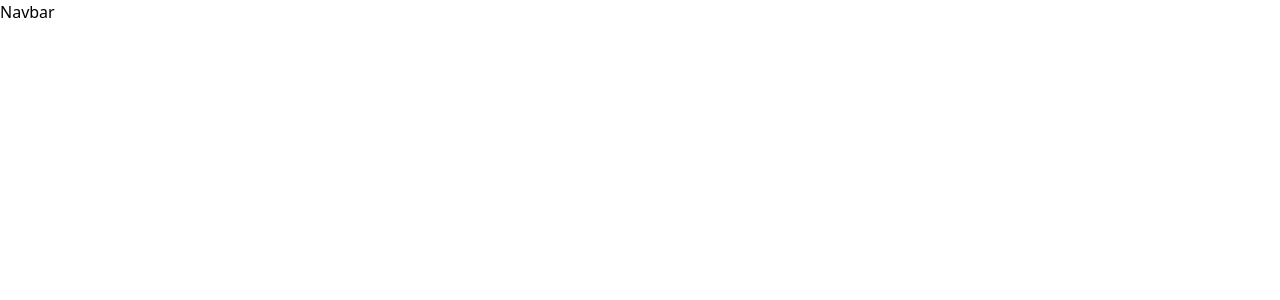
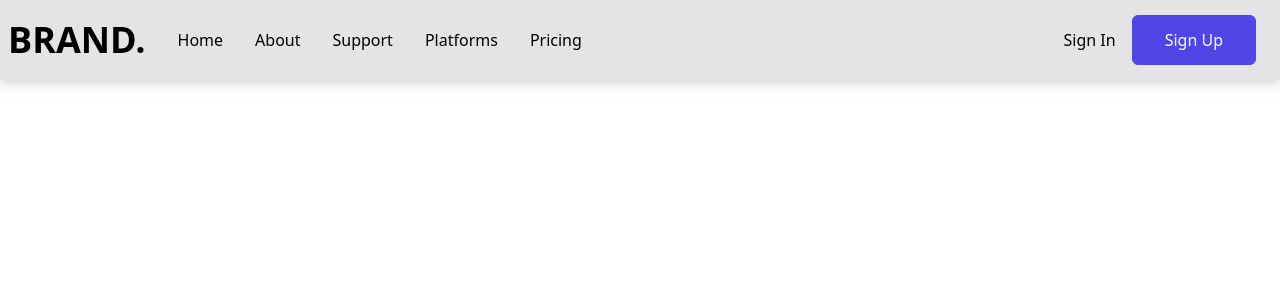
Before and after one commit to GUchechi/Content_Management_Frontend_App, a React (Create React App) app: page / in a window 1280 px wide. Shown: the top 300 px of the page. Built offline with nearby package versions, Linux system fonts and the light colour scheme; the HTML template or start-up script is replaced by a standard one.

Commit message:
added navbar

```diff
--- a/package.json
+++ b/package.json
@@ -3,13 +3,14 @@
   "version": "0.1.0",
   "private": true,
   "dependencies": {
-    "@heroicons/react": "^2.0.13",
+    "@heroicons/react": "^1.0.6",
     "@testing-library/jest-dom": "^5.16.5",
     "@testing-library/react": "^13.4.0",
     "@testing-library/user-event": "^13.5.0",
     "react": "^18.2.0",
     "react-dom": "^18.2.0",
     "react-scripts": "5.0.1",
+    "react-scroll": "^1.8.9",
     "web-vitals": "^2.1.4"
   },
   "scripts": {
--- a/src/Navbar.jsx
+++ b/src/Navbar.jsx
@@ -1,9 +1,54 @@
-import React from 'react'
+import React, {useState} from 'react';
+import { Link, animateScroll as scroll, } from 'react-scroll'
+
+
+import { MenuIcon, XIcon } from '@heroicons/react/outline';
 
 const Navbar = () => {
+    const [nav, setNav] = useState(false)
+    const handleClick = () => setNav(!nav)
+
+    const handleClose =()=> setNav(!nav)
+
   return (
-    <div>Navbar</div>
-  )
-}
+    <div className='w-screen h-[80px] z-10 bg-zinc-200 fixed drop-shadow-lg'>
+      <div className='px-2 flex justify-between items-center w-full h-full'>
+        <div className='flex items-center'>
+          <h1 className='text-3xl font-bold mr-4 sm:text-4xl'>BRAND.</h1>
+          <ul className='hidden md:flex'>
+          <li><Link to="home" smooth={true} duration={500}>Home</Link></li>
+          <li><Link to="about" smooth={true} offset={-200} duration={500}>About</Link></li>
+          <li><Link to="support" smooth={true} offset={-50} duration={500}>Support</Link></li>
+          <li><Link to="platforms" smooth={true} offset={-100} duration={500}>Platforms</Link></li>
+          <li><Link to="pricing" smooth={true} offset={-50} duration={500}>Pricing</Link></li>
+          </ul>
+        </div>
+        <div className='hidden md:flex pr-4'>
+          <button className='border-none bg-transparent text-black mr-4'>
+            Sign In
+          </button>
+          <button className='px-8 py-3'>Sign Up</button>
+        </div>
+        <div className='md:hidden mr-4' onClick={handleClick}>
+            {!nav ? <MenuIcon className='w-5' /> : <XIcon className='w-5' />}
 
-export default Navbar
+        </div>
+      </div>
+
+      <ul className={!nav ? 'hidden' : 'absolute bg-zinc-200 w-full px-8'}>
+          <li className='border-b-2 border-zinc-300 w-full'><Link onClick={handleClose} to="home" smooth={true} duration={500}>Home</Link></li>
+          <li className='border-b-2 border-zinc-300 w-full'><Link onClick={handleClose} to="about" smooth={true} offset={-200} duration={500}>About</Link></li>
+          <li className='border-b-2 border-zinc-300 w-full'><Link onClick={handleClose} to="support" smooth={true} offset={-50} duration={500}>Support</Link></li>
+          <li className='border-b-2 border-zinc-300 w-full'><Link onClick={handleClose} to="platforms" smooth={true} offset={-100} duration={500}>Platforms</Link></li>
+          <li className='border-b-2 border-zinc-300 w-full'><Link onClick={handleClose} to="pricing" smooth={true} offset={-50} duration={500}>Pricing</Link></li>
+
+        <div className='flex flex-col my-4'>
+            <button className='bg-transparent text-indigo-600 px-8 py-3 mb-4'>Sign In</button>
+            <button className='px-8 py-3'>Sign Up</button>
+        </div>
+      </ul>
+    </div>
+  );
+};
+
+export default Navbar;
--- a/src/index.css
+++ b/src/index.css
@@ -1,3 +1,18 @@
 @tailwind base;
 @tailwind components;
 @tailwind utilities;
+
+@tailwind base;
+@tailwind components;
+@tailwind utilities;
+
+@layer base {
+  li {
+    @apply p-4;
+  }
+
+  button {
+    @apply text-white border bg-indigo-600 border-indigo-600
+    hover:bg-transparent hover:text-indigo-600 rounded-md;
+  }
+}
--- a/tailwind.config.js
+++ b/tailwind.config.js
@@ -1,8 +1,22 @@
-/** @type {import('tailwindcss').Config} */
 module.exports = {
-  content: ["./src/**/*.{js,jsx,ts,tsx}"],
+  content: ['./src/**/*.{js,jsx,ts,tsx}'],
   theme: {
-    extend: {},
+    screens: {
+      sm: '640px',
+      // => @media (min-width: 640px) { ... }
+
+      md: '768px',
+      // => @media (min-width: 768px) { ... }
+
+      lg: '1024px',
+      // => @media (min-width: 1024px) { ... }
+
+      xl: '1280px',
+      // => @media (min-width: 1280px) { ... }
+
+      '2xl': '1536px',
+      // => @media (min-width: 1536px) { ... }
+    },
   },
   plugins: [],
 };
```
Also changed, not shown: 1 other file (tests, documents, lock files or other folders).
